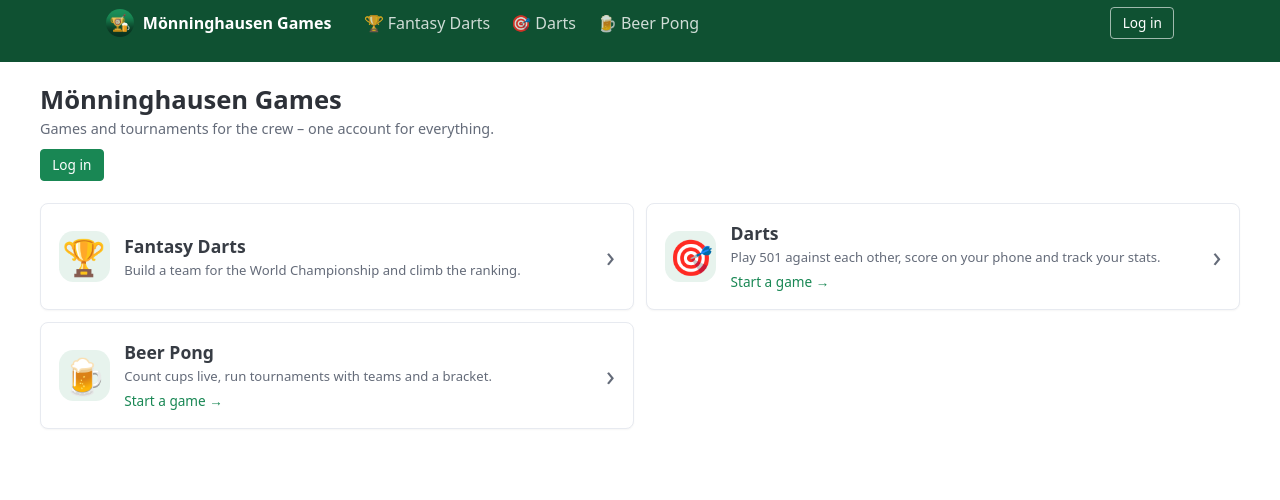
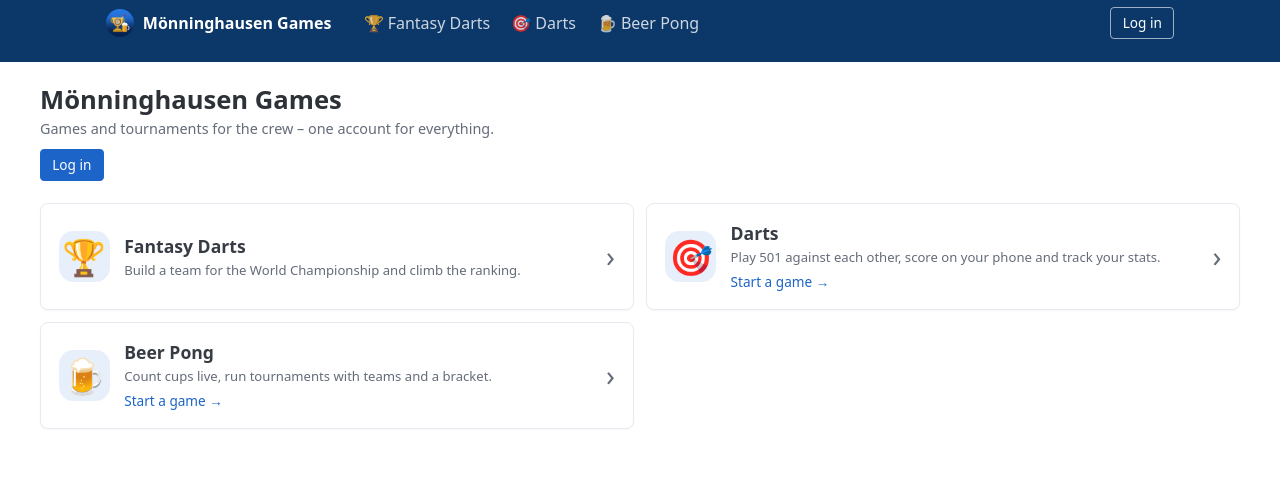
Before and after one commit to OliverSchw/fantasy-darts, a FastAPI app: page / in a window 1280 px wide. Shown: the top 500 px of the page. Run offline with FastAPI, Linux system fonts and the light colour scheme.

Commit message:
Switch the brand colour from green to blue everywhere
- Primary colour (buttons, links, active tabs, highlights) is now blue,
  the top bar, browser theme colour and manifest dark blue; light green
  surfaces (success messages, badges, check marks) become light blue and
  green-tinted greys (bracket lines, toggles) neutral blue-grey.
- --fd-green is replaced by --fd-positive (follows the primary colour).
- App icon regenerated on a blue gradient (dartboard keeps its real
  colours); icon URLs bumped to ?v=3, service worker cache bumped.

Co-Authored-By: Claude Opus 5.5 <noreply@anthropic.com>
Claude-Session: https://claude.ai/code/session_01SpQsJZRhgcbKz89ZC8Q3S3

```diff
--- a/app/static/app.css
+++ b/app/static/app.css
@@ -1,15 +1,15 @@
-/* Fantasy Darts – mobile first. Basis: Pico CSS v2 */
+/* Mönninghausen Games – mobile first. Basis: Pico CSS v2. Markenfarbe: Blau (--pico-primary) */
 :root, :root[data-theme="light"] {
-  --pico-primary: #198754;
-  --pico-primary-background: #198754;
-  --pico-primary-border: #198754;
-  --pico-primary-hover: #146c43;
-  --pico-primary-hover-background: #146c43;
-  --pico-primary-underline: rgba(25, 135, 84, 0.5);
-  --pico-primary-focus: rgba(25, 135, 84, 0.35);
+  --pico-primary: #1c64c8;
+  --pico-primary-background: #1c64c8;
+  --pico-primary-border: #1c64c8;
+  --pico-primary-hover: #154f9f;
+  --pico-primary-hover-background: #154f9f;
+  --pico-primary-underline: rgba(28, 100, 200, 0.5);
+  --pico-primary-focus: rgba(28, 100, 200, 0.35);
   --fd-gold: #d4a017;
   --fd-red: #c0392b;
-  --fd-green: #198754;
+  --fd-positive: var(--pico-primary);
   --fd-tabbar-h: 3.6rem;
   --pico-font-size: 100%;
   --pico-progress-color: var(--pico-primary);
@@ -27,7 +27,7 @@ small { color: var(--pico-muted-color); }
 /* --- Kopfzeile -------------------------------------------------------- */
 .topbar {
   position: sticky; top: 0; z-index: 20;
-  background: #0f5132; color: #fff;
+  background: #0b3769; color: #fff;
   padding-top: env(safe-area-inset-top, 0px);
 }
 .topbar-inner {
@@ -256,7 +256,7 @@ a.match:hover { border-color: var(--pico-primary); }
 .status { font-size: 0.75rem; }
 
 /* --- Turnierbaum (Baumansicht) --------------------------------------- */
-:root { --fd-line: #b8c4bd; --fd-col: 10.6rem; --fd-stub: 0.55rem; }
+:root { --fd-line: #b6c1d0; --fd-col: 10.6rem; --fd-stub: 0.55rem; }
 @media (min-width: 768px) { :root { --fd-col: 13rem; --fd-stub: 0.8rem; } }
 .section-tabs a { flex-direction: row; gap: 0.35rem; align-items: baseline; }
 .section-tabs .mine-count { color: var(--fd-gold); font-weight: 700; }
@@ -564,7 +564,7 @@ th[aria-sort] .th-sort { color: var(--pico-primary); }
 }
 a.hub-tile:hover { border-color: var(--pico-primary); }
 .hub-ico { font-size: 2.2rem; line-height: 1; width: 3.2rem; height: 3.2rem; flex: none; display: flex; align-items: center;
-  justify-content: center; border-radius: 0.9rem; background: rgba(25, 135, 84, 0.1); }
+  justify-content: center; border-radius: 0.9rem; background: rgba(28, 100, 200, 0.1); }
 .hub-text { flex: 1; display: flex; flex-direction: column; min-width: 0; gap: 0.15rem; }
 .hub-text strong { font-size: 1.1rem; }
 .hub-text small { color: var(--pico-muted-color); font-size: 0.82rem; line-height: 1.35; }
--- a/app/static/sw.js
+++ b/app/static/sw.js
@@ -1,6 +1,6 @@
 // Minimaler Service Worker: macht die Seite als App installierbar und cached
 // statische Dateien. Seiten selbst kommen immer frisch vom Server.
-const CACHE = "fd-static-v18";
+const CACHE = "fd-static-v19";
 
 self.addEventListener("install", () => self.skipWaiting());
 
--- a/app/templates/base.html
+++ b/app/templates/base.html
@@ -6,10 +6,10 @@
   {% set section = section_for_path(path) %}
   {% set page_title = self.title() | trim %}
   <title>{% if page_title %}{{ page_title }} · {% endif %}{{ section.name if section else platform_name }}</title>
-  <meta name="theme-color" content="#0f5132">
+  <meta name="theme-color" content="#0b3769">
   <link rel="manifest" href="/manifest.webmanifest">
-  <link rel="icon" href="/static/icons/icon-192.png?v=2">
-  <link rel="apple-touch-icon" href="/static/icons/apple-touch-icon.png?v=2">
+  <link rel="icon" href="/static/icons/icon-192.png?v=3">
+  <link rel="apple-touch-icon" href="/static/icons/apple-touch-icon.png?v=3">
   <meta name="apple-mobile-web-app-capable" content="yes">
   <meta name="mobile-web-app-capable" content="yes">
   <meta name="apple-mobile-web-app-title" content="{{ platform_name }}">
@@ -22,7 +22,7 @@
     <div class="topbar-inner">
       <a href="/" class="home-link" aria-label="{{ platform_name }} – all games" title="All games">
         {% if section %}<span class="home-back" aria-hidden="true">‹</span>{% endif %}
-        <img src="/static/icons/logo-128.png?v=2" alt="" width="28" height="28">
+        <img src="/static/icons/logo-128.png?v=3" alt="" width="28" height="28">
       </a>
       {% if section %}
         <a href="{{ section.href }}" class="brand">{{ section.name }}</a>
```
Also changed, not shown: other parts of app/static/app.css (+13 -13 lines), scripts/make_icons.py (+5 -5 lines), README.md, app/static/icons/apple-touch-icon.png, app/static/icons/icon-192.png, app/static/icons/icon-512.png, app/static/icons/icon-maskable-512.png, app/static/icons/logo-128.png, app/static/manifest.webmanifest.
